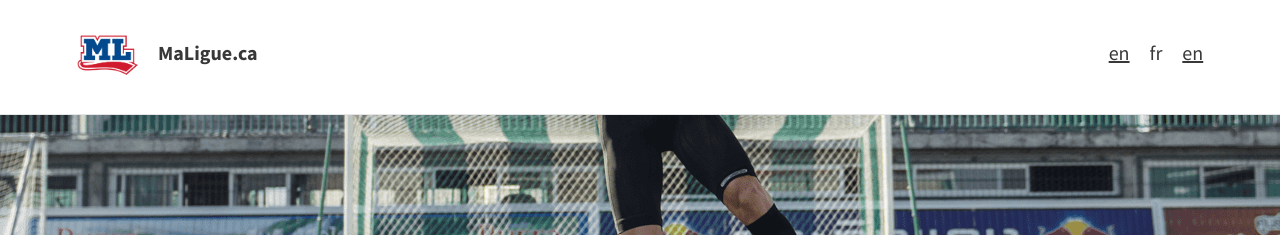
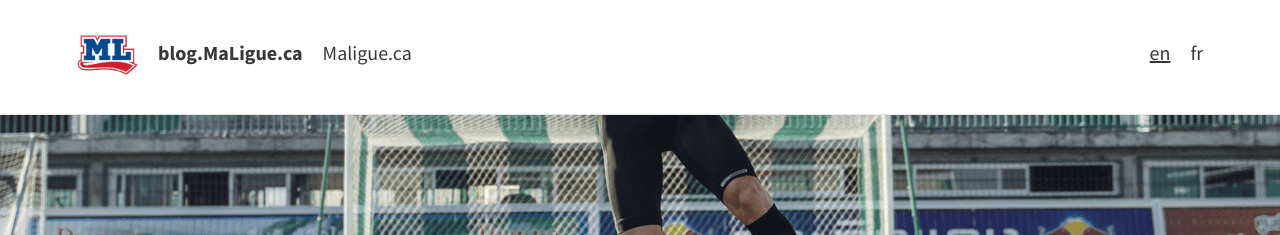
Before and after one commit to maligue/maligue.github.io, a Jekyll site: the page built from index.html, in a window 1280 px wide. Shown: the top 235 px of the page. Built offline with Jekyll 4.4.1, drawn with Linux system fonts in a browser that asks for light colours; nearby versions of some CDN libraries.

Commit message:
added locale in banner url removed duplicated localee

```diff
--- a/_config.yml
+++ b/_config.yml
@@ -23,7 +23,7 @@ defaults:
 # THEME-SPECIFIC CONFIGURATION
 theme:
   # Meta
-  title: MaLigue.ca
+  title: blog.MaLigue.ca
   avatar: avatar.png
   gravatar: # Email MD5 hash
   description: "A website with blog posts and pages" # used by search engines
--- a/_includes/header.html
+++ b/_includes/header.html
@@ -1,20 +1,24 @@
 <header class="site-header">
     <div class="branding">
         {% if site.theme.gravatar %}
-		<a href="{{ site.baseurl }}/">
+        <a href="{{ site.baseurl }}/{{page.lang}}">
             <img class="avatar" src="https://secure.gravatar.com/avatar/{{ site.theme.gravatar }}?s=100" alt=""/>
         </a>
         {% elsif site.theme.avatar %}
-		<a href="{{ site.baseurl }}/">
+        <a href="{{ site.baseurl }}/{{page.lang}}">
             <img class="avatar" src="{{ site.baseurl }}/assets/img/{{ site.theme.avatar }}" alt=""/>
         </a>
         {% endif %}
         <h1 class="site-title">
-			<a href="{{ site.baseurl }}/">{{ site.theme.title }}</a>
+            <a href="{{ site.baseurl }}/{{page.lang}}">{{ site.theme.title }}</a>
         </h1>
     </div>
     <nav class="site-nav">
         <ul>
+			<li>
+				<a class="page-link" href="https://maligue.ca">Maligue.ca</a>
+			</li>
+
             {% for page in site.pages %}
             {% if page.title and page.hide != true %}
             <li>
@@ -25,18 +29,22 @@
             {% endif %}
             {% endfor %}
 
-      {% assign posts=site.posts | where:"localization", page.localization | sort: 'path' %}
-      {% for post in posts %}
+            {% assign posts=site.posts | where:"localization", page.localization | sort: 'lang' %}
+            {% for post in posts reversed %}
+			{% if post.hide != true %}
             <li class="lang">
                 <a href="{{ post.url }}" class="{{ post.lang }}">{{ post.lang }}</a>
             </li>
+			{% endif %}
             {% endfor %}
 
-      {% assign pages=site.pages | where:"localization", page.localization | sort: 'path' %}
-      {% for page in pages %}
+            {% assign pages=site.pages | where:"localization", page.localization | sort: 'lang' %}
+            {% for page in pages reversed %}
+            {% if page.hide != true %}
             <li class="lang">
                 <a href="{{ page.url }}" class="{{ page.lang }}">{{ page.lang }}</a>
             </li>
+            {% endif %}
             {% endfor %}
 
             <!-- Social icons from Font Awesome, if enabled -->
--- a/index.html
+++ b/index.html
@@ -2,5 +2,6 @@
 layout: default
 lang: en
 localization: index
+hide: true
 ---
 {% include home.html %}
```
Lines whose indentation alone changed are shown as unchanged.
